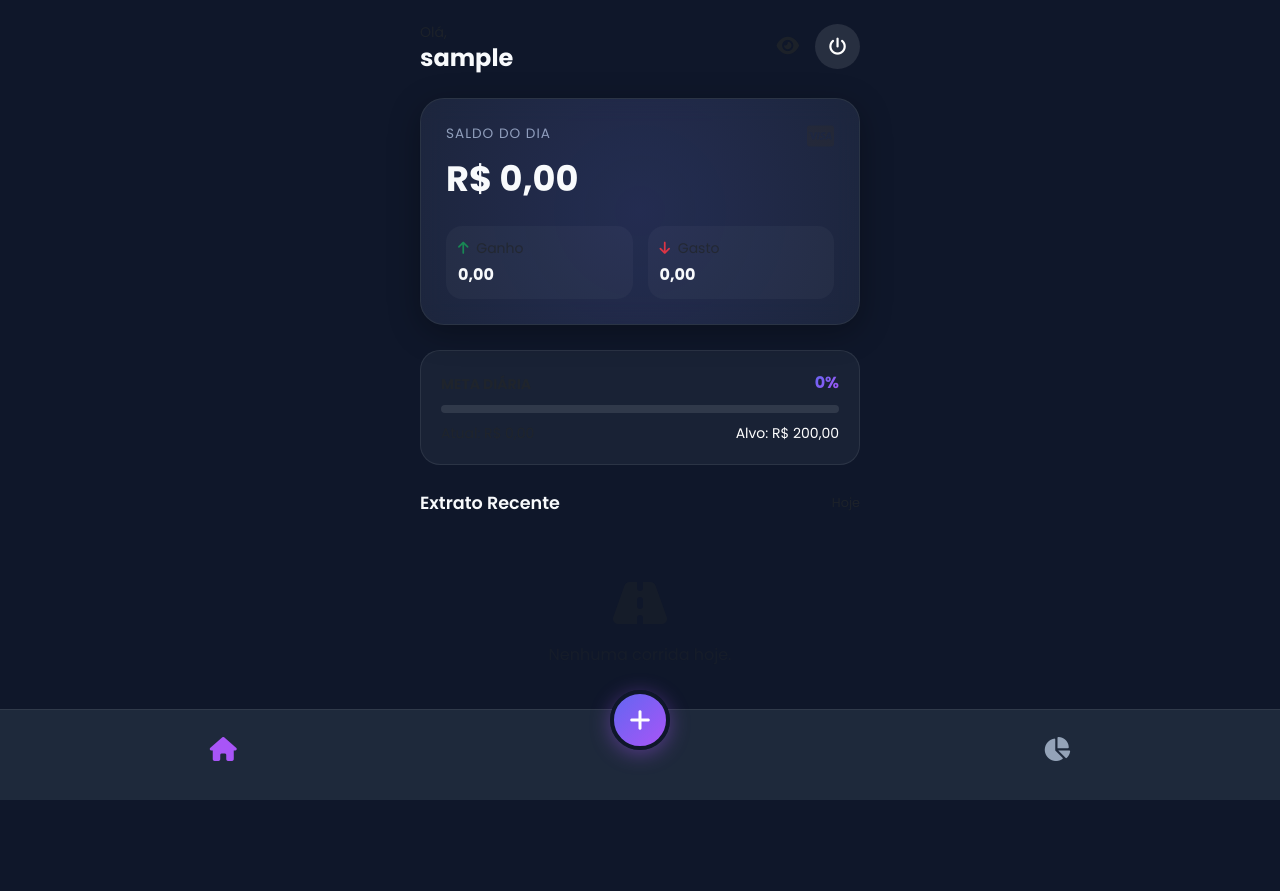
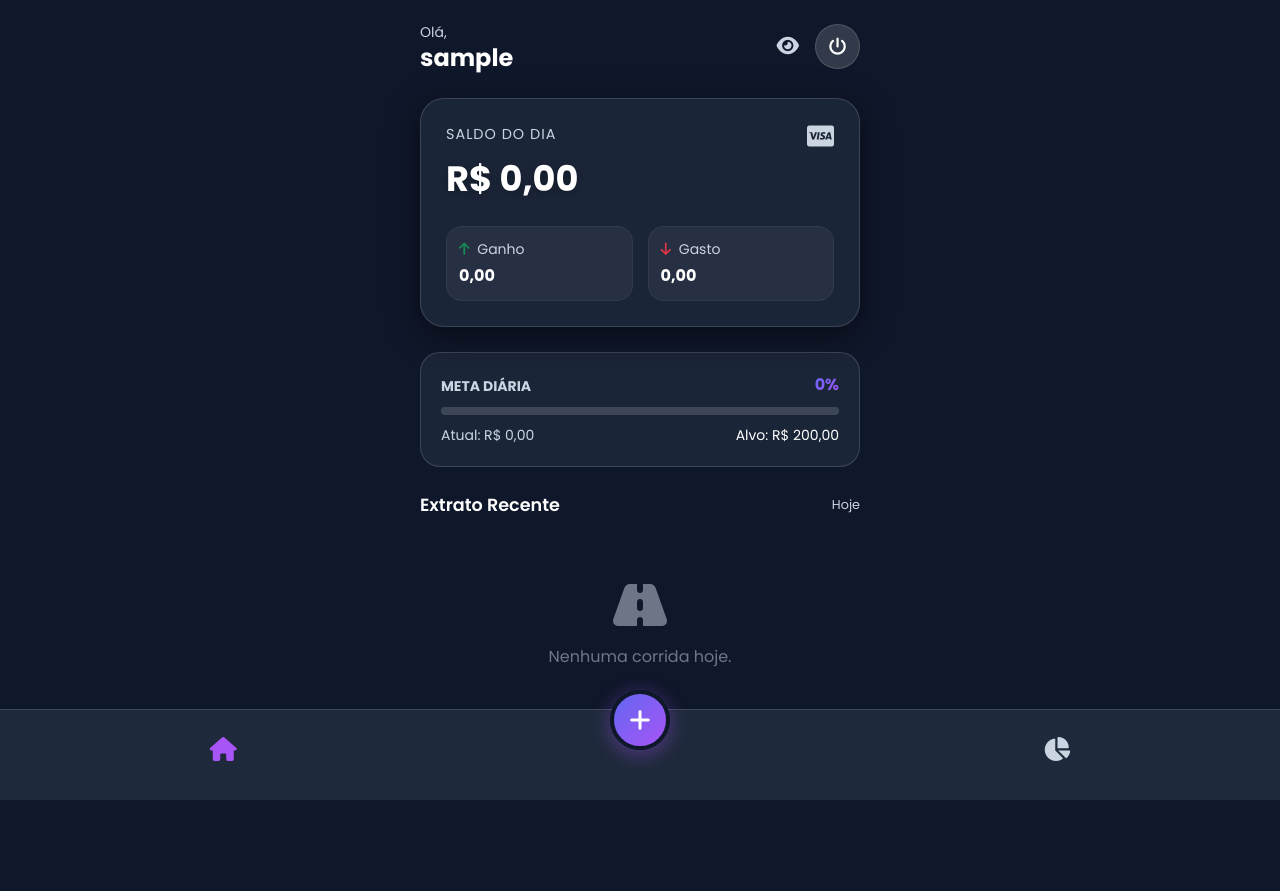
Before and after one commit to TeylonMax/app-motoboy, a Flask app: page / in a window 1280 px wide. Before the commit the page ends 800 px from the top, so only its background shows below. Run offline with Flask 3, Linux system fonts and the light colour scheme; the visitor is signed in with stand-in values (Sample User, id 1); data that the repository does not hold is empty.

Commit message:
Forcar atualizacao do visual

```diff
--- a/static/css/style.css
+++ b/static/css/style.css
@@ -1,12 +1,12 @@
 :root {
     --bg-dark: #0f172a;
-    --glass-bg: rgba(30, 41, 59, 0.7);
-    --glass-border: rgba(255, 255, 255, 0.08);
+    --glass-bg: rgba(30, 41, 59, 0.85); /* Fundo um pouco mais opaco para leitura */
+    --glass-border: rgba(255, 255, 255, 0.15);
     --primary-gradient: linear-gradient(135deg, #6366f1 0%, #a855f7 100%);
-    --accent-green: #10b981;
-    --accent-red: #ef4444;
-    --text-light: #f8fafc;
-    --text-muted: #94a3b8;
+    --accent-green: #34d399; /* Verde mais claro e vibrante */
+    --accent-red: #f87171;   /* Vermelho mais claro e vibrante */
+    --text-light: #ffffff;
+    --text-muted: #cbd5e1;   /* Mudei de cinza escuro para cinza gelo (muito mais legível) */
 }
 
 body {
@@ -17,12 +17,18 @@
     min-height: 100vh;
 }
 
+/* Garante que links e textos secundários do Bootstrap fiquem claros */
+.text-muted, .text-secondary {
+    color: var(--text-muted) !important;
+}
+
 .app-container {
     max-width: 480px;
     margin: 0 auto;
     padding: 20px;
 }
 
+/* Header */
 .header-profile {
     display: flex;
     justify-content: space-between;
@@ -32,52 +38,55 @@
 .avatar-circle {
     width: 45px;
     height: 45px;
-    background: rgba(255,255,255,0.1);
+    background: rgba(255,255,255,0.15);
     border-radius: 50%;
     display: flex;
     align-items: center;
     justify-content: center;
     font-size: 1.1rem;
+    color: white;
     transition: 0.2s;
+    border: 1px solid var(--glass-border);
 }
-.avatar-circle:hover { background: var(--accent-red); }
+.avatar-circle:hover { background: var(--accent-red); border-color: transparent; }
 
+/* Cartão de Saldo */
 .balance-card {
     background: var(--glass-bg);
-    backdrop-filter: blur(12px);
-    -webkit-backdrop-filter: blur(12px);
+    backdrop-filter: blur(16px);
+    -webkit-backdrop-filter: blur(16px);
     border: 1px solid var(--glass-border);
     border-radius: 24px;
     padding: 25px;
     position: relative;
     overflow: hidden;
-    box-shadow: 0 8px 32px 0 rgba(0, 0, 0, 0.3);
+    box-shadow: 0 8px 32px 0 rgba(0, 0, 0, 0.5);
     margin-bottom: 25px;
 }
-.balance-card::before {
-    content: '';
-    position: absolute;
-    top: -50%;
-    left: -50%;
-    width: 200%;
-    height: 200%;
-    background: radial-gradient(circle, rgba(99,102,241,0.15) 0%, rgba(0,0,0,0) 70%);
-    z-index: 0;
-    pointer-events: none;
+.balance-label {
+    font-size: 0.9rem;
+    color: var(--text-muted);
+    text-transform: uppercase;
+    letter-spacing: 1px;
+    font-weight: 500;
 }
-.balance-label { font-size: 0.85rem; color: var(--text-muted); text-transform: uppercase; letter-spacing: 1px; }
-.balance-value { font-size: 2.2rem; font-weight: 700; margin: 5px 0; z-index: 1; position: relative; }
+.balance-value {
+    font-size: 2.2rem;
+    font-weight: 700;
+    margin: 5px 0;
+    color: white;
+    text-shadow: 0 2px 10px rgba(0,0,0,0.3);
+}
 
 .stats-row {
     display: flex;
     gap: 15px;
     margin-top: 20px;
-    position: relative;
-    z-index: 1;
 }
 .stat-item {
     flex: 1;
-    background: rgba(255,255,255,0.03);
+    background: rgba(255,255,255,0.05);
+    border: 1px solid rgba(255,255,255,0.05);
     border-radius: 16px;
     padding: 12px;
     display: flex;
@@ -101,13 +111,22 @@
 }
 .progress {
     height: 8px;
-    background-color: rgba(255,255,255,0.1);
+    background-color: rgba(255,255,255,0.15);
     border-radius: 10px;
     margin: 10px 0;
 }
 .progress-bar { border-radius: 10px; transition: width 1s ease-in-out; }
 
-.section-title { font-size: 1.1rem; font-weight: 600; margin-bottom: 15px; display: flex; justify-content: space-between; align-items: center; }
+/* Lista de Transações */
+.section-title {
+    font-size: 1.1rem;
+    font-weight: 600;
+    margin-bottom: 15px;
+    display: flex;
+    justify-content: space-between;
+    align-items: center;
+    color: white;
+}
 
 .t-item {
     display: flex;
```
Also changed, not shown: other parts of static/css/style.css (+44 -12 lines).
